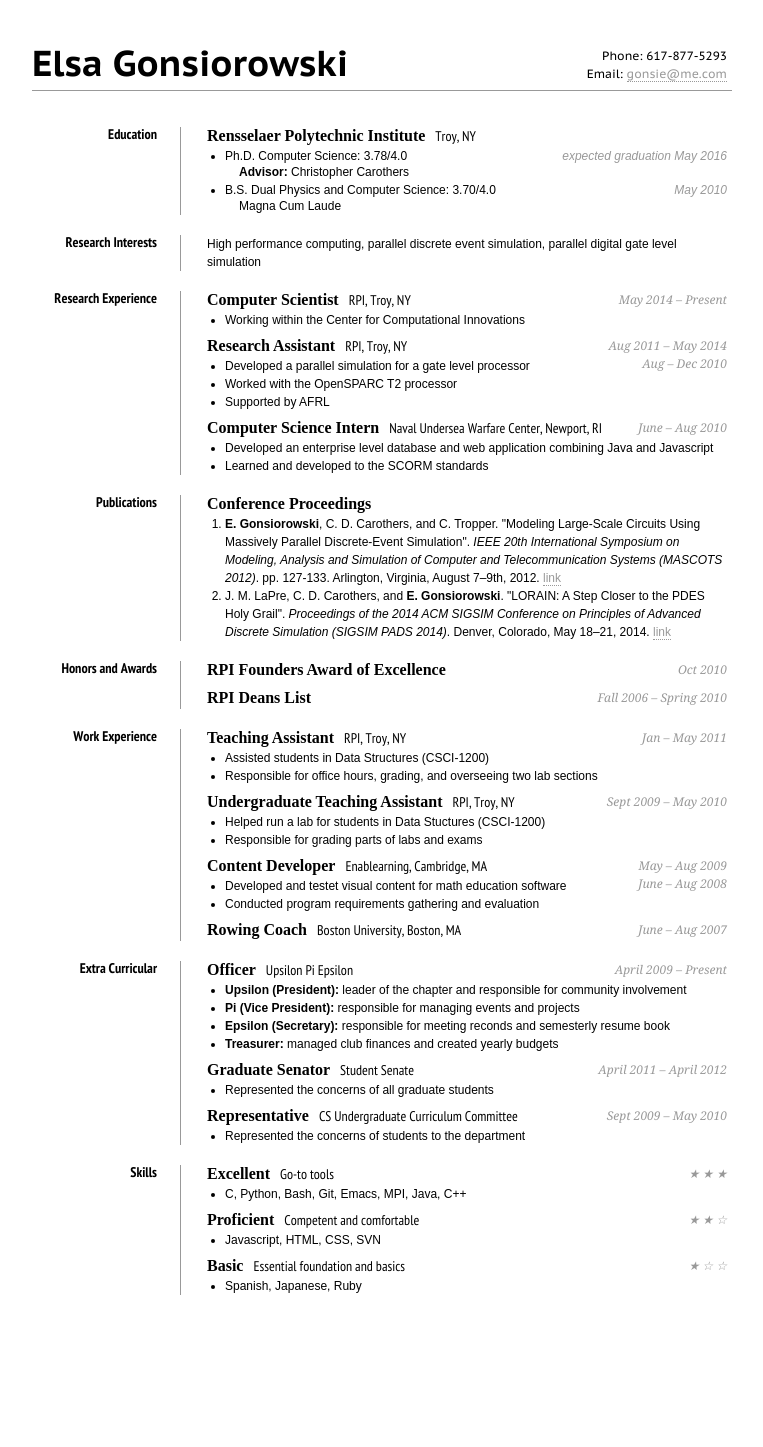
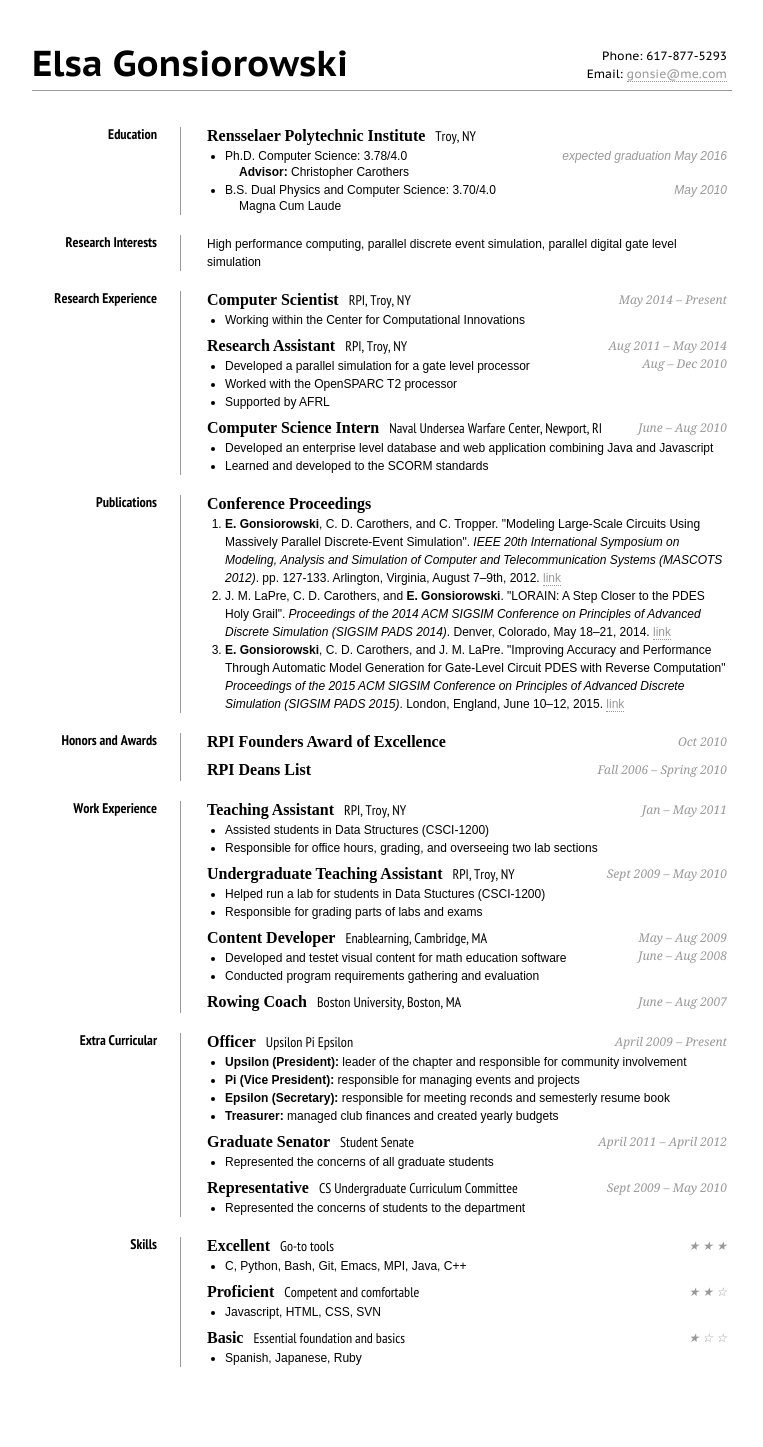
Before and after one commit to gonsie/gonsie.github.io, a Jekyll site: the page index.html, which Jekyll copies as it is, in a window 1280 px wide. Shown: the whole page, without its empty margins (258-1021 px from the left). Built offline with Jekyll 4.4.1, drawn with Linux system fonts in a browser that asks for light colours; some web fonts are replaced; Markdown is read by kramdown in place of the engine named in the settings; before the commit the page ends 1375 px from its top, so only the background shows below that.

Commit message:
pads 2015 paper

```diff
--- a/index.html
+++ b/index.html
@@ -143,6 +143,12 @@
                                     Denver, Colorado, May 18&ndash;21, 2014.
                                     <a href="papers/p3-lapre.pdf" class='noprint'>link</a>
                                   </li>
+                                  <li><strong>E. Gonsiorowski</strong>, C. D. Carothers, and J. M. LaPre.
+                                    "Improving Accuracy and Performance Through Automatic Model Generation for Gate-Level Circuit PDES with Reverse Computation"
+                                    <em>Proceedings of the 2015 ACM SIGSIM Conference on Principles of Advanced Discrete Simulation (SIGSIM PADS 2015)</em>.
+                                    London, England, June 10&ndash;12, 2015.
+                                    <a href="papers/pads2015.pdf" class='noprint'>link</a>
+                                  </li>
 				</ol>
 			</dd>
 
```
